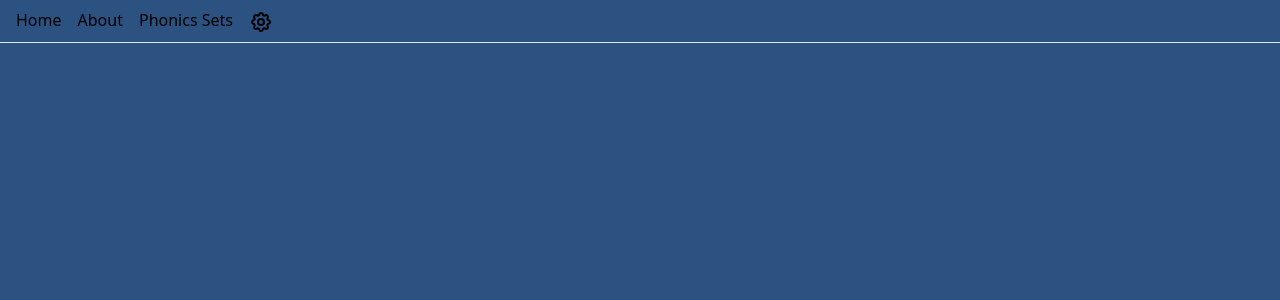
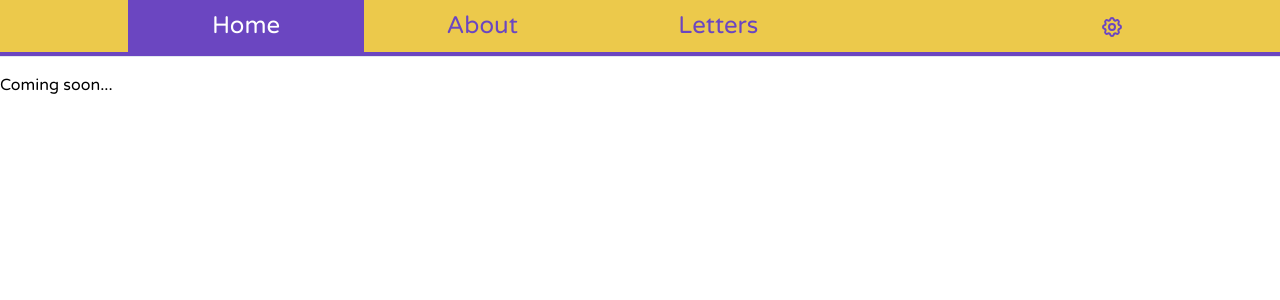
Before and after one commit to mojiwa/toddler-phonics-letter-game, a React (Create React App) app: page / in a window 1280 px wide. Shown: the top 300 px of the page. Built offline with nearby package versions, Linux system fonts and the light colour scheme.

Commit message:
Style menu - create desktop friendly version - create mobile friendly version

```diff
--- a/public/index.html
+++ b/public/index.html
@@ -3,6 +3,7 @@
   <head>
     <meta charset="utf-8" />
     <link rel="icon" type="image/png" href="%PUBLIC_URL%/favicon.png">
+    <link href="https://fonts.googleapis.com/css2?family=Varela+Round&display=swap" rel="stylesheet">
     <meta name="viewport" content="width=device-width, initial-scale=1" />
     <meta
       name="description"
--- a/src/App.tsx
+++ b/src/App.tsx
@@ -4,7 +4,7 @@ import { BrowserRouter as Router, Switch, Route, Link } from 'react-router-dom';
 import About from './About';
 import Home from './Home';
 import PhonicsSets from './PhonicsSets';
-import { ILetterData, LanguageSelection, IItemData, GameType } from './interfaces';
+import { ILetterData, LanguageSelection, IItemData, GameType, Page } from './interfaces';
 import Game from './components/Game';
 
 import AlphabetData from './AlphabetData.json';
@@ -18,6 +18,8 @@ interface IAppState {
   GameTypeSelection: GameType;
   ItemData: IItemData[];
   SelectedItems: IItemData[];
+  Page: Page;
+  ShowMobileMenu: boolean;
 }
 
 const SAVED_DATA_KEY: string = 'savedLettersAndSets';
@@ -30,7 +32,9 @@ class App extends React.PureComponent<{},IAppState> {
     LanguageSelection: this.getLanguageSelection(),
     GameTypeSelection: this.getGameTypeSelection(),
     ItemData: JSON.parse(JSON.stringify(ItemData)) as IItemData[],
-    SelectedItems: this.setSelectedItems(this.getData())
+    SelectedItems: this.setSelectedItems(this.getData()),
+    Page: Page.Home,
+    ShowMobileMenu: false
   }
 
   /**
@@ -197,29 +201,32 @@ class App extends React.PureComponent<{},IAppState> {
     return array;
   }
 
+  setPage = (page: Page) => {
+    this.setState({ Page: page, ShowMobileMenu: false });
+  }
+
+  openMobileMenu = () => {
+    console.log('I have been clicked')
+  }
+
   render() {
     return (
       <Router>
-        <div className='container mx-auto'>
-          <div className='flex p-2'>
-           <ul className='h-6'>
-              <li className='p-2'>
-                <Link to="/">Home</Link>
-              </li>
-              <li className='p-2'>
-                <Link to="/about">About</Link>
-              </li>
-              <li className='p-2'>
-                <Link to="/phonics-sets">Phonics Sets</Link>
-              </li>
-              <li className='p-2'>
-                {/* Don't show link to the game if no letters are selected */}
-                {this.state.SelectedItems.length === 0 ? <div> </div> : <Link to='/game'>Play</Link>}
-              </li>
-            </ul>
+        <div className=''>
+          {/* Mobile menu */}
+          <div className='flex-row md:hidden'>
+            <div className='flex x-2 items-center justify-between bg-yellow-500'>
+              <div onClick={() => this.setState({ShowMobileMenu: !this.state.ShowMobileMenu})}>
+                <svg fill={`${this.state.ShowMobileMenu ? 'white' : '#6B46C0'}`} viewBox="0 0 20 20" width='35px'>
+                  <path fillRule="evenodd" d="M3 5a1 1 0 011-1h12a1 1 0 110 2H4a1 1 0 01-1-1zM3 10a1 1 0 011-1h12a1 1 0 110 2H4a1 1 0 01-1-1zM3 15a1 1 0 011-1h12a1 1 0 110 2H4a1 1 0 01-1-1z" clipRule="evenodd">
+                  </path>
+                </svg>
+              </div>
+              <div className='p-2 bg-yellow-500' onClick={() => this.setPage(Page.Options)}>
                   <Link to="/options">
                     <svg
-                height='24px'
+                      className={`${this.state.Page === Page.Options ? 'text-white' : 'text-purple-700'}`}
+                      width='35px'
                       fill="none"
                       strokeLinecap="round"
                       strokeLinejoin="round"
@@ -230,6 +237,75 @@ class App extends React.PureComponent<{},IAppState> {
                         <path d="M15 12a3 3 0 11-6 0 3 3 0 016 0z"></path>
                     </svg>
                   </Link>
+                </div>
+              </div>
+              <div className='absolute w-full'>
+                <ul className={`text-purple-700 text-xl mobile-menu ${this.state.ShowMobileMenu ? '' : 'hidden'}`}>
+                  <li className={`p-2 ${this.state.Page === Page.Home ? 'bg-purple-700 text-white' : 'bg-yellow-500'}`}>
+                    <Link to='/' onClick={() => this.setPage(Page.Home)}>
+                        <div>Home</div>
+                    </Link>
+                  </li>
+                  <li className={`p-2 ${this.state.Page === Page.About ? 'bg-purple-700 text-white' : 'bg-yellow-500'}`}>
+                    <Link to="/about" onClick={() => this.setPage(Page.About)}>
+                      <div>About</div>
+                    </Link>
+                  </li>
+                  <li className={`p-2 ${this.state.Page === Page.Phonics ? 'bg-purple-700 text-white' : 'bg-yellow-500'}`}>
+                    <Link to="/phonics-sets" onClick={() => this.setPage(Page.Phonics)}>
+                      <div>Letters</div>
+                    </Link>
+                  </li>
+                  <li className={`p-2 ${this.state.Page === Page.Game ? 'bg-purple-700 text-white' : 'bg-yellow-500'}`}>
+                    {/* Don't show link to the game if no letters are selected */}
+                    {this.state.SelectedItems.length === 0 ? <div> </div> : <Link to='/game' onClick={() => this.setPage(Page.Game)}>
+                      <div>Play</div>
+                    </Link>}
+                  </li>
+                </ul>
+              </div>
+          </div>
+          {/* Desktop Menu */}
+          <div className='flex x-2 bg-yellow-500 border-purple-700 border-solid border-b-4 hidden md:block'>
+            <ul className='w-4/5 mx-auto flex text-purple-700 text-sm md:text-2xl justify-around text-center'>
+              <li className={`p-2 ${this.state.Page === Page.Home ? 'bg-purple-700 text-white' : 'bg-yellow-500'} w-1/4 hover:bg-purple-700 hover:text-white duration-300 ease-out`}>
+                <Link to='/' onClick={() => this.setPage(Page.Home)}>
+                    <div className='h-full'>Home</div>
+                </Link>
+              </li>
+              <li className={`p-2 {this.state.Page === Page.About ? 'bg-purple-700 text-white' : 'bg-yellow-500'} w-1/4 hover:bg-purple-700 hover:text-white duration-300 ease-out`}>
+                <Link to="/about" onClick={() => this.setPage(Page.About)}>
+                  <div className='h-full'>About</div>
+                </Link>
+              </li>
+              <li className={`p-2 ${this.state.Page === Page.Phonics ? 'bg-purple-700 text-white' : 'bg-yellow-500'} w-1/4 hover:bg-purple-700 hover:text-white duration-300 ease-out`}>
+                <Link to="/phonics-sets" onClick={() => this.setPage(Page.Phonics)}>
+                  <div className='h-full'>Letters</div>
+                </Link>
+              </li>
+              <li className={`p-2 ${this.state.Page === Page.Game ? 'bg-purple-700 text-white' : 'bg-yellow-500'} w-1/4 hover:bg-purple-700 hover:text-white duration-300 ease-out`}>
+                {/* Don't show link to the game if no letters are selected */}
+                {this.state.SelectedItems.length === 0 ? <div> </div> : <Link to='/game' onClick={() => this.setPage(Page.Game)}>
+                  <div className='h-full'>Play</div>
+                </Link>}
+              </li>
+              <li className='p-2 bg-yellow-500 w-1/12' onClick={() => this.setPage(Page.Options)}>
+                <Link to="/options">
+                  <svg
+                    className={`${this.state.Page === Page.Options ? 'text-white' : 'text-purple-700'} hover:text-white duration-300 ease-out`}
+                    width='24px'
+                    fill="none"
+                    strokeLinecap="round"
+                    strokeLinejoin="round"
+                    strokeWidth="2"
+                    viewBox="0 0 24 24"
+                    stroke="currentColor">
+                      <path d="M10.325 4.317c.426-1.756 2.924-1.756 3.35 0a1.724 1.724 0 002.573 1.066c1.543-.94 3.31.826 2.37 2.37a1.724 1.724 0 001.065 2.572c1.756.426 1.756 2.924 0 3.35a1.724 1.724 0 00-1.066 2.573c.94 1.543-.826 3.31-2.37 2.37a1.724 1.724 0 00-2.572 1.065c-.426 1.756-2.924 1.756-3.35 0a1.724 1.724 0 00-2.573-1.066c-1.543.94-3.31-.826-2.37-2.37a1.724 1.724 0 00-1.065-2.572c-1.756-.426-1.756-2.924 0-3.35a1.724 1.724 0 001.066-2.573c-.94-1.543.826-3.31 2.37-2.37.996.608 2.296.07 2.572-1.065z"></path>
+                      <path d="M15 12a3 3 0 11-6 0 3 3 0 016 0z"></path>
+                  </svg>
+                </Link>
+              </li>
+            </ul>
           </div>
           <hr />
           <div className='pt-4'>
--- a/src/Home.tsx
+++ b/src/Home.tsx
@@ -3,6 +3,7 @@ import React from 'react';
 export default function Home() {
   return(
     <div>
+      Coming soon...
     </div>
   )
 }
--- a/src/interfaces.ts
+++ b/src/interfaces.ts
@@ -33,3 +33,11 @@ export enum GameType {
     Phonics,
     Letters
 }
+
+export enum Page {
+    Home,
+    About,
+    Phonics,
+    Game,
+    Options
+}
--- a/src/styles/custom.css
+++ b/src/styles/custom.css
@@ -9,7 +9,7 @@ html {
 
 body {
     height: 100%;
-    background-color: #2C5282;
+    background-color: #FFF;
     user-select: none;
 }
 
@@ -19,6 +19,13 @@ svg {
 
 li {
     display: inline;
+}
+ /*
+* === Mobile Menu ===
+*/
+
+.mobile-menu > li {
+    display: list-item;
 }
 
 /*
```
Also changed, not shown: src/styles/main.css, tailwind.js. Lines whose indentation alone changed are shown as unchanged.
